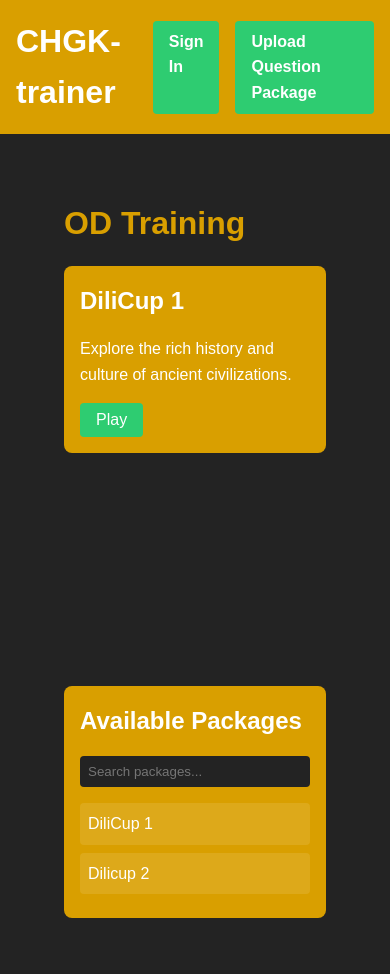
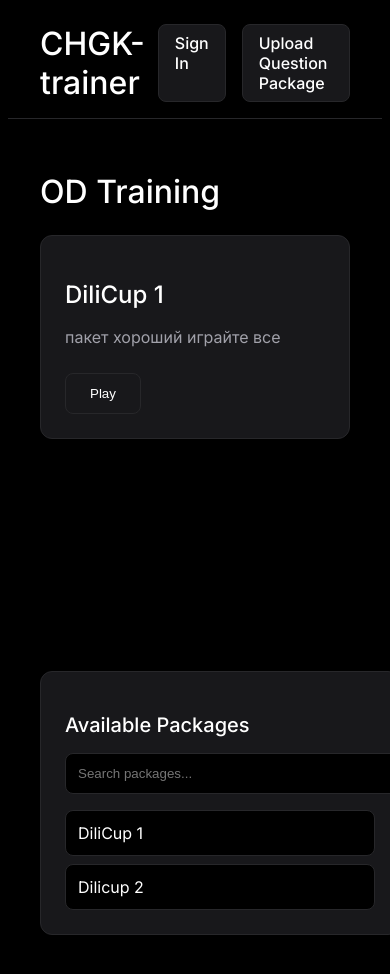
Before and after one commit to Andrewchistyakov/60seconds, a Next.js app: page /train/od in a window 390 px wide. Both pictures are taken after a click on the item "DiliCup 1". Shown: the top 974 px of the page. Built offline with nearby package versions, Linux system fonts and the light colour scheme.

Commit message:
styles, mock packages, bug fixes

```diff
--- a/app/globals.css
+++ b/app/globals.css
@@ -1,43 +1,40 @@
+@import url('https://fonts.googleapis.com/css2?family=Inter:wght@400;500;600;700&display=swap');
+
 :root {
-  --primary-color: #d99f00;
-  --secondary-color: #2ecc71;
-  --background-color: #232323;
-  --text-color: #ffffff;
+  --background-color: #000000;
+  --surface-color: #18181B;
+  --border-color: #27272A;
+  --primary-color: #FFFFFF;
+  --secondary-color: #A1A1AA;
+  --text-color: #FFFFFF;
+  --text-secondary: #A1A1AA;
+  --hover-color: #27272A;
 }
 
 body {
-  font-family: Arial, sans-serif;
-  line-height: 1.6;
   color: var(--text-color);
   background-color: var(--background-color);
-  margin: 0;
-  padding: 0;
+  font-family: 'Inter', -apple-system, BlinkMacSystemFont, 'Segoe UI', Roboto, Oxygen, Ubuntu, Cantarell, 'Open Sans', 'Helvetica Neue', sans-serif;
 }
 
-* {
-  box-sizing: border-box;
+.shadow {
+  box-shadow: 0 4px 6px rgba(0, 0, 0, 0.1);
 }
 
-h1, h2, h3, h4, h5, h6 {
-  margin-top: 0;
+.shadow-lg {
+  box-shadow: 0 10px 15px rgba(0, 0, 0, 0.1);
 }
 
-a {
-  color: inherit;
-  text-decoration: none;
+.button {
+  background-color: var(--surface-color);
+  color: var(--text-color);
+  padding: 0.5rem 1rem;
+  border: 1px solid var(--border-color);
+  border-radius: 0.5rem;
+  cursor: pointer;
+  transition: all 0.2s ease;
 }
 
-button {
-  cursor: pointer;
-  font-size: 1rem;
-  padding: 0.5rem 1rem;
-  border: none;
-  border-radius: 4px;
-  background-color: var(--primary-color);
-  color: white;
-  transition: background-color 0.3s ease;
+.button:hover {
+  background-color: var(--hover-color);
 }
-
-button:hover {
-  background-color: #2980b9;
-}
--- a/app/layout.module.css
+++ b/app/layout.module.css
@@ -1,14 +1,16 @@
 .header {
-  background-color: var(--primary-color);
-  color: white;
-  padding: 1rem;
+  background-color: var(--background-color);
+  color: var(--text-color);
+  padding: 1rem 2rem;
   display: flex;
   justify-content: space-between;
   align-items: center;
+  border-bottom: 1px solid var(--border-color);
 }
 
 .header h1 {
   margin: 0;
+  font-weight: 500;
 }
 
 .headerButtons {
@@ -17,27 +19,21 @@
 }
 
 .headerButton {
-  background-color: var(--secondary-color);
-  color: white;
+  background-color: var(--surface-color);
+  color: var(--text-color);
   padding: 0.5rem 1rem;
-  border-radius: 4px;
+  border-radius: 0.5rem;
   text-decoration: none;
-  font-weight: bold;
-  transition: background-color 0.3s ease;
+  font-weight: 500;
+  border: 1px solid var(--border-color);
+  transition: all 0.2s ease;
 }
 
 .headerButton:hover {
-  background-color: #27ae60;
+  background-color: var(--hover-color);
 }
 
 .main {
-  padding: 2rem;
+  min-height: 100vh;
+  background-color: var(--background-color);
 }
-
-.footer {
-  background-color: #ddd;
-  color: var(--text-color);
-  text-align: center;
-  padding: 1rem;
-  margin-top: 2rem;
-}
--- a/app/train/od/PackageList.tsx
+++ b/app/train/od/PackageList.tsx
@@ -8,7 +8,8 @@ const mockPackages: Package[] = [
     {
         "id": "001",
         "title": "DiliCup 1",
-        "description": "Explore the rich history and culture of ancient civilizations.",
+        "description": "пакет хороший играйте все",
+        "authors": "боберт росик, данька гаврилов",
         "tourAmount": 3,
         "tours": [
           {
@@ -31,7 +32,8 @@ const mockPackages: Package[] = [
       {
         "id": "002",
         "title": "Dilicup 2",
-        "description": "A thrilling journey through the Amazon rainforest, filled with wildlife and natural wonders.",
+        "description": "пакет хуйня не играйте",
+        "authors": "боберт росик, данька гаврилов",
         "tourAmount": 2,
         "tours": [
           {
--- a/app/train/od/od.module.css
+++ b/app/train/od/od.module.css
@@ -1,96 +1,112 @@
 .container {
   display: flex;
-    min-height: calc(100vh - 60px); /* Adjust based on your header height */
+  min-height: calc(100vh - 60px);
   padding: 2rem;
   background-color: var(--background-color);
+  gap: 2rem;
 }
 
 .mainContent {
   flex: 1;
-    padding-right: 2rem;
 }
 
 .title {
-    color: var(--primary-color);
+  color: var(--text-color);
   font-size: 2rem;
-    margin-bottom: 1rem;
+  margin-bottom: 1.5rem;
+  font-weight: 500;
 }
 
 .noSelection {
-    color: var(--text-color);
+  color: var(--text-secondary);
   font-style: italic;
 }
 
 .packageList {
   width: 300px;
-    background-color: var(--primary-color);
-    padding: 1rem;
-    border-radius: 8px;
+  background-color: var(--surface-color);
+  padding: 1.5rem;
+  border-radius: 0.75rem;
+  border: 1px solid var(--border-color);
   color: var(--text-color);
 }
 
 .packageListTitle {
-    font-size: 1.5rem;
+  font-size: 1.25rem;
   margin-bottom: 1rem;
+  font-weight: 500;
 }
 
 .searchInput {
   width: 100%;
-    padding: 0.5rem;
+  padding: 0.75rem;
   margin-bottom: 1rem;
-    border: none;
-    border-radius: 4px;
+  border: 1px solid var(--border-color);
+  border-radius: 0.5rem;
   background-color: var(--background-color);
   color: var(--text-color);
+}
+
+.searchInput:focus {
+  outline: none;
+  border-color: var(--text-color);
 }
 
 .packageItems {
   list-style-type: none;
   padding: 0;
   margin: 0;
+  display: flex;
+  flex-direction: column;
+  gap: 0.5rem;
 }
 
 .packageItem {
-    padding: 0.5rem;
-    margin-bottom: 0.5rem;
-    background-color: rgba(255, 255, 255, 0.1);
-    border-radius: 4px;
+  padding: 0.75rem;
+  background-color: var(--background-color);
+  border: 1px solid var(--border-color);
+  border-radius: 0.5rem;
   cursor: pointer;
-    transition: background-color 0.3s ease;
+  transition: all 0.2s ease;
 }
 
 .packageItem:hover {
-    background-color: rgba(255, 255, 255, 0.2);
+  background-color: var(--hover-color);
 }
 
 .packageDetails {
-    background-color: var(--primary-color);
-    padding: 1rem;
-    border-radius: 8px;
+  background-color: var(--surface-color);
+  padding: 1.5rem;
+  border-radius: 0.75rem;
+  border: 1px solid var(--border-color);
   color: var(--text-color);
 }
 
 .packageTitle {
   font-size: 1.5rem;
   margin-bottom: 1rem;
+  font-weight: 500;
 }
 
 .packageDescription {
-    margin-bottom: 1rem;
+  margin-bottom: 1.5rem;
+  color: var(--text-secondary);
+  line-height: 1.5;
 }
 
 .playButton {
-    background-color: var(--secondary-color);
+  background-color: var(--surface-color);
   color: var(--text-color);
-    border: none;
-    padding: 0.5rem 1rem;
-    border-radius: 4px;
+  border: 1px solid var(--border-color);
+  padding: 0.75rem 1.5rem;
+  border-radius: 0.5rem;
   cursor: pointer;
-    transition: background-color 0.3s ease;
+  transition: all 0.2s ease;
+  font-weight: 500;
 }
 
 .playButton:hover {
-    background-color: #27ae60;
+  background-color: var(--hover-color);
 }
 
 @media (max-width: 768px) {
@@ -98,11 +114,6 @@
     flex-direction: column;
   }
 
-    .mainContent {
-      padding-right: 0;
-      margin-bottom: 2rem;
-    }
-
   .packageList {
     width: 100%;
   }
--- a/app/train/od/page.tsx
+++ b/app/train/od/page.tsx
@@ -19,6 +19,7 @@ export interface Package {
   id: string;
   title: string;
   description: string;
+  authors: string;
   tourAmount: number,
   tours: Tour[];
 }
```
Also changed, not shown: app/auth/auth.module.css (+29 -15 lines), app/page.module.css (+17 -8 lines), app/upload/menu/upload.module.css (+24 -26 lines). Lines whose indentation alone changed are shown as unchanged.
